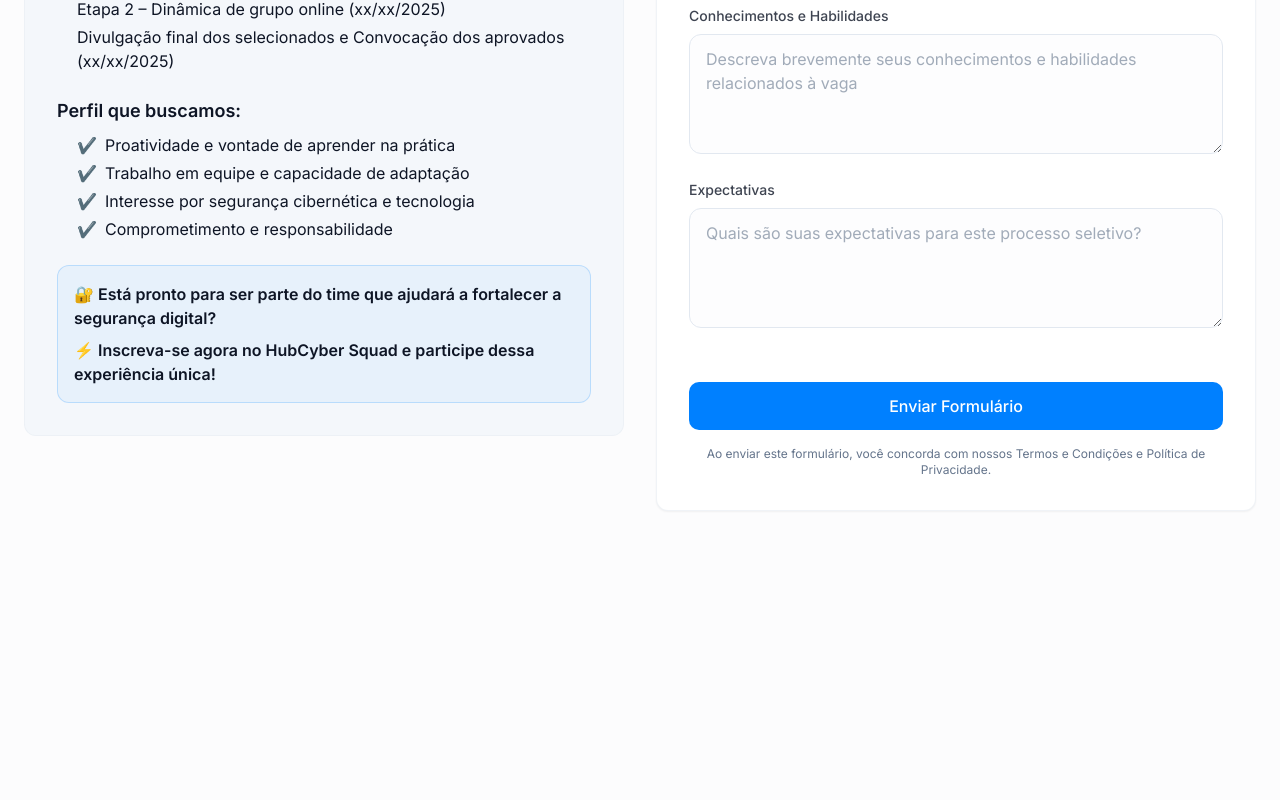
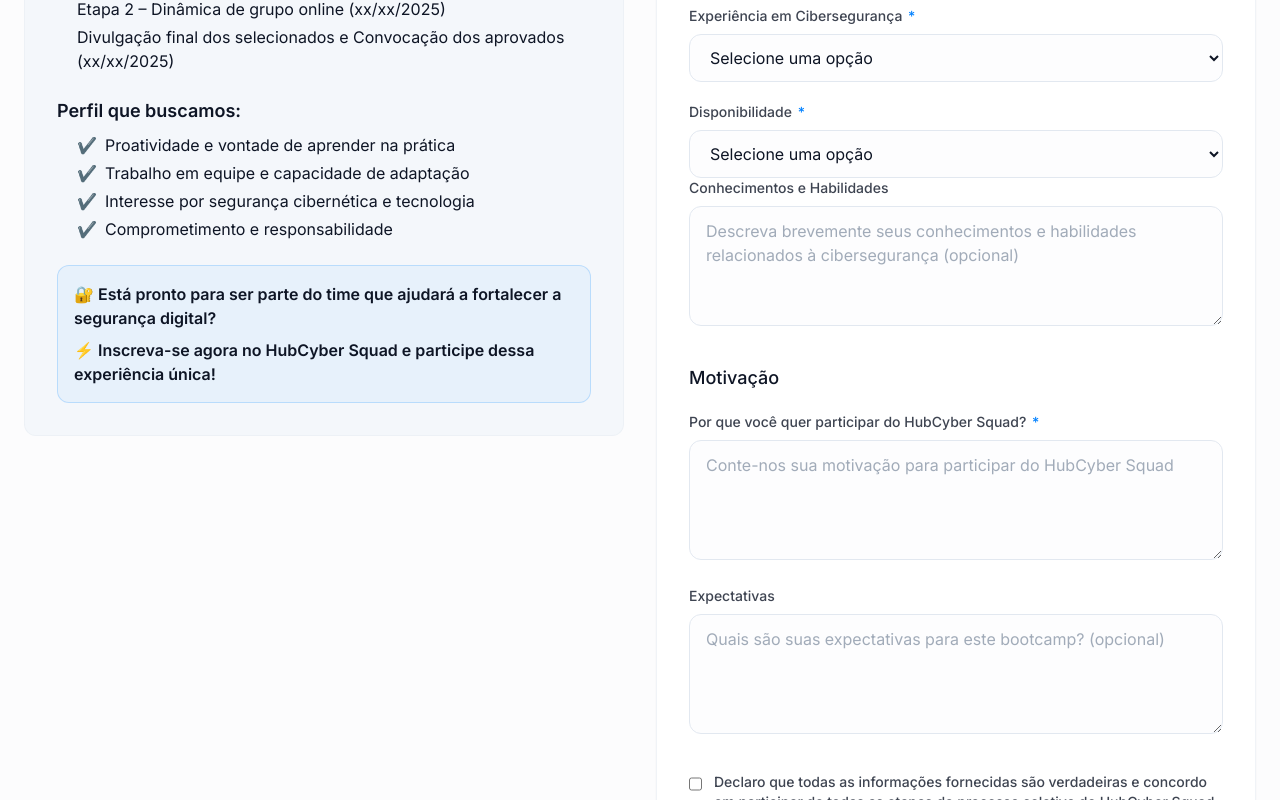
Before and after one commit to soniaalves7/formify-quick-register, a React (Vite) app: page / in a window 1280 px wide. Shown: the part 1040-1840 px from the top of the page. Before the commit the page ends 1599 px from the top, so only its background shows below. Built offline with nearby package versions, Linux system fonts and the light colour scheme.

Commit message:
Implement data collection form
Implements a form to collect data.

```diff
--- a/src/components/FormField.tsx
+++ b/src/components/FormField.tsx
@@ -13,6 +13,7 @@ interface FormFieldProps {
   onChange?: (e: React.ChangeEvent<HTMLInputElement | HTMLSelectElement | HTMLTextAreaElement>) => void;
   value?: string;
   error?: string;
+  checked?: boolean;
 }
 
 const FormField: React.FC<FormFieldProps> = ({
@@ -26,14 +27,32 @@ const FormField: React.FC<FormFieldProps> = ({
   onChange,
   value,
   error,
+  checked,
 }) => {
   return (
     <div className={cn("mb-5", className)}>
-      <label htmlFor={id} className="block mb-2 transition-opacity">
-        {label} {required && <span className="text-primary ml-0.5">*</span>}
-      </label>
+      {type === 'checkbox' ? (
+        <div className="flex items-start">
+          <input
+            type="checkbox"
+            id={id}
+            name={id}
+            required={required}
+            className="mt-1 mr-3 h-4 w-4 rounded border-gray-300 focus:ring-primary"
+            onChange={onChange}
+            checked={checked}
+          />
+          <label htmlFor={id} className="text-sm">
+            {label} {required && <span className="text-primary ml-0.5">*</span>}
+          </label>
+        </div>
+      ) : (
+        <label htmlFor={id} className="block mb-2 transition-opacity">
+          {label} {required && <span className="text-primary ml-0.5">*</span>}
+        </label>
+      )}
 
-      {type === 'select' && options ? (
+      {type !== 'checkbox' && type === 'select' && options ? (
         <select
           id={id}
           name={id}
@@ -59,7 +78,7 @@ const FormField: React.FC<FormFieldProps> = ({
           onChange={onChange as any}
           value={value}
         ></textarea>
-      ) : (
+      ) : type !== 'checkbox' ? (
         <input
           type={type}
           id={id}
@@ -70,7 +89,7 @@ const FormField: React.FC<FormFieldProps> = ({
           onChange={onChange}
           value={value}
         />
-      )}
+      ) : null}
 
       {error && (
         <p className="mt-1.5 text-sm text-destructive">{error}</p>
--- a/src/components/SuccessMessage.tsx
+++ b/src/components/SuccessMessage.tsx
@@ -27,8 +27,8 @@ const SuccessMessage: React.FC<SuccessMessageProps> = ({ onReset }) => {
       </div>
       <h2 className="text-2xl font-semibold text-foreground mb-2">Inscrição Realizada!</h2>
       <p className="text-muted-foreground max-w-md mx-auto mb-8">
-        Seu formulário foi enviado com sucesso. Agradecemos pelo seu interesse no Bootcamp de Cibersegurança HubCyber Squad.
-        Entraremos em contato em breve com mais informações.
+        Sua inscrição para o HubCyber Squad foi enviada com sucesso! Agradecemos pelo seu interesse no Bootcamp de Cibersegurança.
+        Entraremos em contato em breve com informações sobre as próximas etapas do processo seletivo.
       </p>
       <Button
         onClick={onReset}
--- a/src/pages/Index.tsx
+++ b/src/pages/Index.tsx
@@ -17,6 +17,10 @@ const Index = () => {
     periodo: '',
     conhecimento: '',
     expectativa: '',
+    experiencia: '',
+    disponibilidade: '',
+    motivacao: '',
+    termosAceitos: false,
   });
 
   const [errors, setErrors] = useState<Record<string, string>>({});
@@ -67,9 +71,28 @@ const Index = () => {
     { value: 'outro', label: 'Outro' },
   ];
 
+  const experienciaOptions = [
+    { value: 'nenhuma', label: 'Nenhuma experiência prévia' },
+    { value: 'basica', label: 'Conhecimentos básicos' },
+    { value: 'intermediaria', label: 'Conhecimentos intermediários' },
+    { value: 'avancada', label: 'Conhecimentos avançados' },
+  ];
+
+  const disponibilidadeOptions = [
+    { value: 'sim', label: 'Sim, tenho disponibilidade de 6 horas semanais' },
+    { value: 'parcial', label: 'Tenho disponibilidade parcial' },
+    { value: 'nao', label: 'Não tenho disponibilidade no momento' },
+  ];
+
   const handleChange = (e: React.ChangeEvent<HTMLInputElement | HTMLSelectElement | HTMLTextAreaElement>) => {
-    const { name, value } = e.target;
-    setFormData((prev) => ({ ...prev, [name]: value }));
+    const { name, value, type } = e.target as HTMLInputElement;
+
+    if (type === 'checkbox') {
+      const checked = (e.target as HTMLInputElement).checked;
+      setFormData((prev) => ({ ...prev, [name]: checked }));
+    } else {
+      setFormData((prev) => ({ ...prev, [name]: value }));
+    }
 
     if (errors[name]) {
       setErrors((prev) => {
@@ -117,6 +140,22 @@ const Index = () => {
       newErrors.periodo = 'Período é obrigatório';
     }
 
+    if (!formData.experiencia) {
+      newErrors.experiencia = 'Experiência em cibersegurança é obrigatória';
+    }
+
+    if (!formData.disponibilidade) {
+      newErrors.disponibilidade = 'Disponibilidade é obrigatória';
+    }
+
+    if (!formData.motivacao.trim()) {
+      newErrors.motivacao = 'Motivação é obrigatória';
+    }
+
+    if (!formData.termosAceitos) {
+      newErrors.termosAceitos = 'Você precisa aceitar os termos para continuar';
+    }
+
     return newErrors;
   };
 
@@ -159,6 +198,10 @@ const Index = () => {
       periodo: '',
       conhecimento: '',
       expectativa: '',
+      experiencia: '',
+      disponibilidade: '',
+      motivacao: '',
+      termosAceitos: false,
     });
     setErrors({});
     setIsSubmitted(false);
@@ -364,26 +407,76 @@ const Index = () => {
                 </div>
 
                 <div className="form-section">
-                  <h2 className="text-lg font-medium mb-5 text-foreground">Sobre Você</h2>
+                  <h2 className="text-lg font-medium mb-5 text-foreground">Experiência e Disponibilidade</h2>
                   <div className="space-y-0">
+                    <FormField
+                      label="Experiência em Cibersegurança"
+                      id="experiencia"
+                      type="select"
+                      required
+                      options={experienciaOptions}
+                      value={formData.experiencia}
+                      onChange={handleChange}
+                      error={errors.experiencia}
+                    />
+
+                    <FormField
+                      label="Disponibilidade"
+                      id="disponibilidade"
+                      type="select"
+                      required
+                      options={disponibilidadeOptions}
+                      value={formData.disponibilidade}
+                      onChange={handleChange}
+                      error={errors.disponibilidade}
+                    />
+
                     <FormField
                       label="Conhecimentos e Habilidades"
                       id="conhecimento"
                       type="textarea"
-                      placeholder="Descreva brevemente seus conhecimentos e habilidades relacionados à vaga"
+                      placeholder="Descreva brevemente seus conhecimentos e habilidades relacionados à cibersegurança (opcional)"
                       value={formData.conhecimento}
                       onChange={handleChange}
+                    />
+                  </div>
+                </div>
+
+                <div className="form-section">
+                  <h2 className="text-lg font-medium mb-5 text-foreground">Motivação</h2>
+                  <div className="space-y-0">
+                    <FormField
+                      label="Por que você quer participar do HubCyber Squad?"
+                      id="motivacao"
+                      type="textarea"
+                      placeholder="Conte-nos sua motivação para participar do HubCyber Squad"
+                      required
+                      value={formData.motivacao}
+                      onChange={handleChange}
+                      error={errors.motivacao}
                     />
 
                     <FormField
                       label="Expectativas"
                       id="expectativa"
                       type="textarea"
-                      placeholder="Quais são suas expectativas para este processo seletivo?"
+                      placeholder="Quais são suas expectativas para este bootcamp? (opcional)"
                       value={formData.expectativa}
                       onChange={handleChange}
                     />
                   </div>
+                </div>
+
+                <div className="form-section">
+                  <FormField
+                    label="Declaro que todas as informações fornecidas são verdadeiras e concordo em participar de todas as etapas do processo seletivo do HubCyber Squad."
+                    id="termosAceitos"
+                    type="checkbox"
+                    required
+                    checked={formData.termosAceitos}
+                    onChange={handleChange}
+                    error={errors.termosAceitos}
+                  />
                 </div>
 
                 <div className="form-section pt-4">
```
